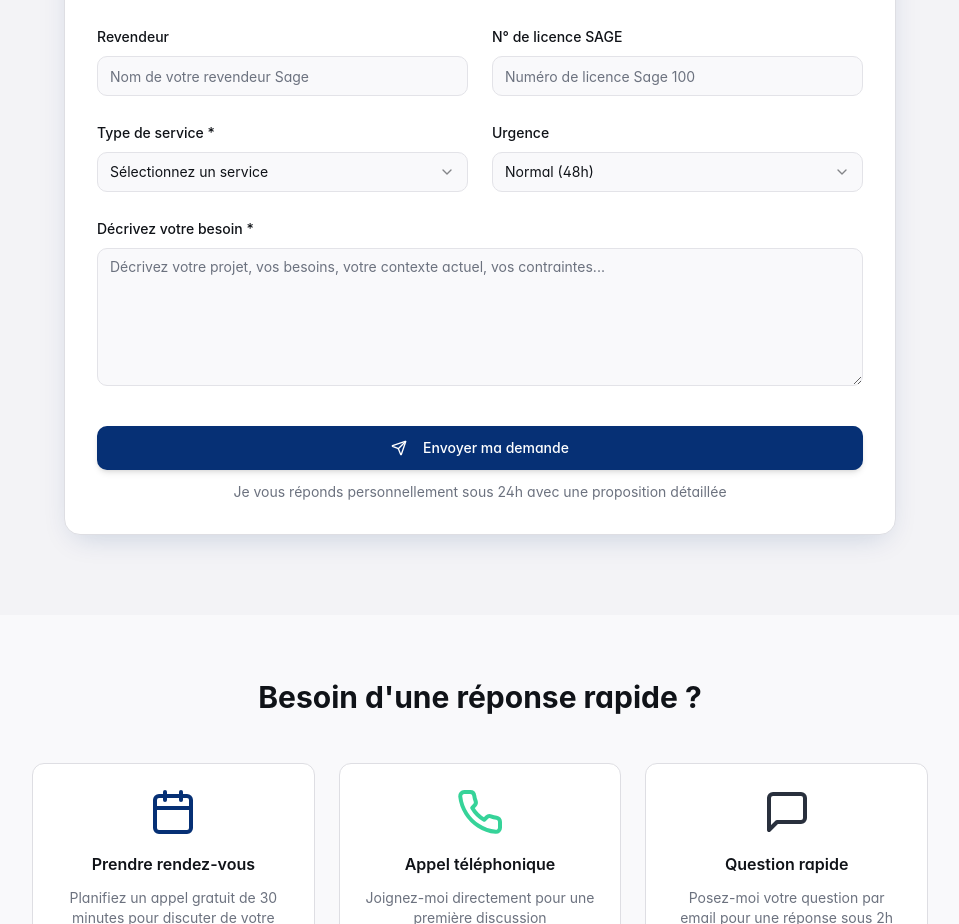
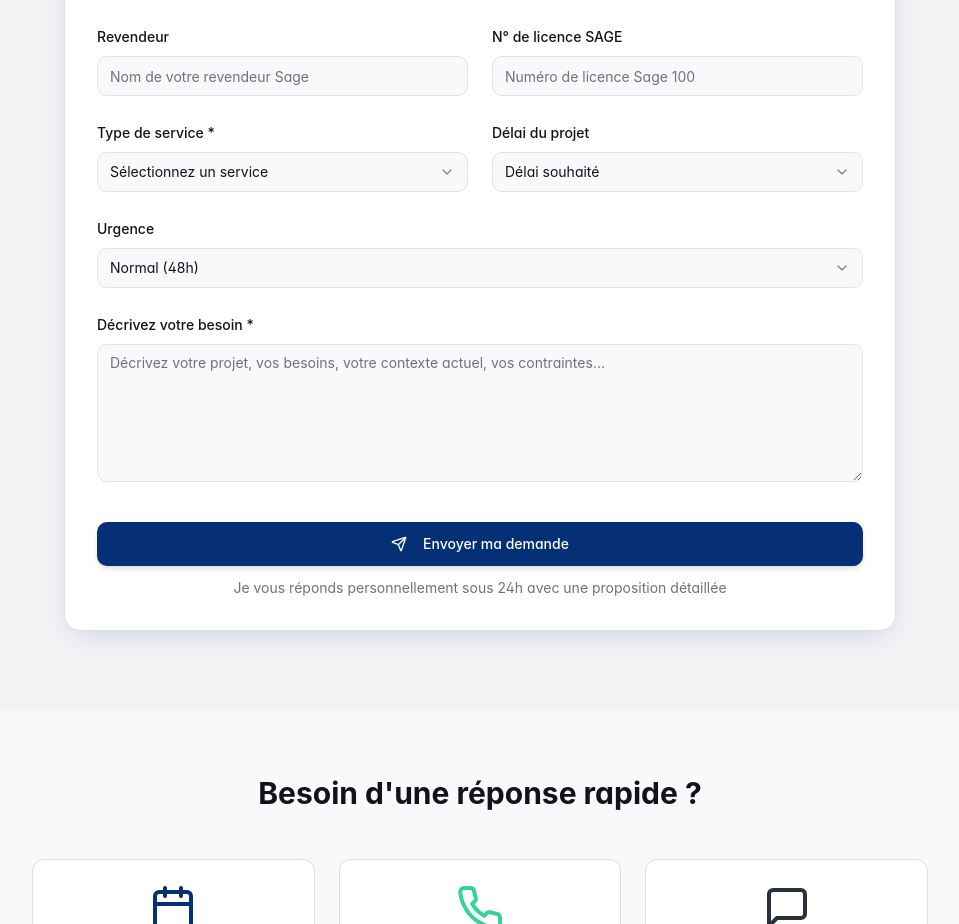
Before and after one commit to GESTIONMAX/sage-consultant-online, a React (Vite) app: page /contact in a window 1280 px wide. Shown: the part 1400-2324 px from the top of the page, without its empty margins (160-1119 px from the left). Built offline with nearby package versions, Linux system fonts and the light colour scheme.

Commit message:
Add project deadline information

```diff
--- a/src/pages/ContactPage.tsx
+++ b/src/pages/ContactPage.tsx
@@ -27,6 +27,7 @@ const ContactPage = () => {
     revendeur: "",
     numeroLicenceSage: "",
     serviceType: "",
+    delaiProjet: "",
     message: "",
     urgency: "normal"
   });
@@ -50,6 +51,7 @@ const ContactPage = () => {
       revendeur: "",
       numeroLicenceSage: "",
       serviceType: "",
+      delaiProjet: "",
       message: "",
       urgency: "normal"
     });
@@ -249,7 +251,7 @@ const ContactPage = () => {
                 </div>
               </div>
 
-              {/* Type de service */}
+              {/* Type de service et délai */}
               <div className="grid md:grid-cols-2 gap-6">
                 <div className="space-y-2">
                   <Label htmlFor="serviceType">Type de service *</Label>
@@ -267,6 +269,23 @@ const ContactPage = () => {
                   </Select>
                 </div>
                 <div className="space-y-2">
+                  <Label htmlFor="delaiProjet">Délai du projet</Label>
+                  <Select value={formData.delaiProjet} onValueChange={(value) => handleInputChange("delaiProjet", value)}>
+                    <SelectTrigger>
+                      <SelectValue placeholder="Délai souhaité" />
+                    </SelectTrigger>
+                    <SelectContent>
+                      <SelectItem value="asap">Dans la semaine</SelectItem>
+                      <SelectItem value="1month">Dans le mois</SelectItem>
+                      <SelectItem value="3months">Dans les 3 mois</SelectItem>
+                      <SelectItem value="6months">Dans les 6 mois</SelectItem>
+                      <SelectItem value="flexible">Flexible</SelectItem>
+                    </SelectContent>
+                  </Select>
+                </div>
+              </div>
+
+              <div className="space-y-2">
                 <Label htmlFor="urgency">Urgence</Label>
                 <Select value={formData.urgency} onValueChange={(value) => handleInputChange("urgency", value)}>
                   <SelectTrigger>
@@ -279,7 +298,6 @@ const ContactPage = () => {
                     <SelectItem value="critical">Critique (4h)</SelectItem>
                   </SelectContent>
                 </Select>
-                </div>
               </div>
 
               {/* Message */}
```
Lines whose indentation alone changed are shown as unchanged.
